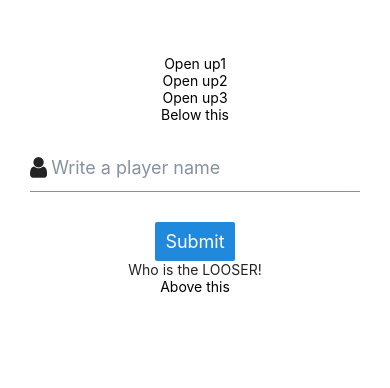
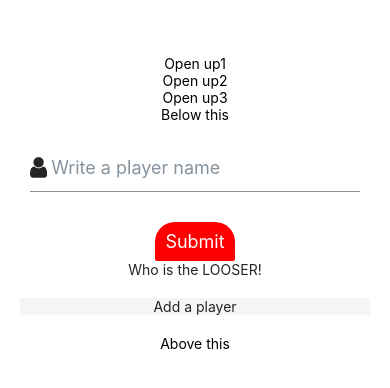
Before and after one commit to anas599/React-Native, a React Native app: screen / in a window 390 px wide. Shown: the top 388 px of the page. Built offline with nearby package versions, Linux system fonts and the light colour scheme.

Commit message:
update stage one

```diff
--- a/src/component/stage1.js
+++ b/src/component/stage1.js
@@ -1,10 +1,14 @@
-import React, { Component } from "react";
+import React, { useContext, Component } from "react";
 import { StyleSheet, View } from "react-native";
 import { Formik } from "formik";
 import * as yup from "yup";
 import { ListItem, Text } from "react-native-elements";
 import { Input, Icon, Button } from "@rneui/themed";
+import { MyContext } from "./context";
 export const Stage1 = () => {
+  const myContext = useContext(MyContext);
+
+  console.log(myContext);
   return (
     <>
       <Formik
@@ -12,11 +16,15 @@ export const Stage1 = () => {
         validationSchema={yup
           .object({ player: yup.string().required() })
           .shape({
-            player: yup.string().min(3, "more than 3").max(10, "less than 10"),
+            player: yup
+              .string()
+              .min(3, "more than 3")
+              .max(10, "less than 10")
+              .required("fill it the name idiot"),
           })
           .required("Required")}
         onSubmit={(values, { resetForm }) => {
-          alert("خره عليــــك " + values.player);
+          myContext.addPlayer(values.player);
           resetForm();
         }}
       >
@@ -37,20 +45,54 @@ export const Stage1 = () => {
                 onChangeText={handleChange("player")}
                 onBlur={handleBlur("player")}
                 value={values.player}
+                renderErrorMessage={errors.player && touched.player}
+                errorMessage={errors.player}
+                errorStyle={{ color: "red" }}
               />
               <Button
                 title="Submit"
                 type="solid"
                 onPress={handleSubmit}
-                buttonStyle={{ marginHorizontal: 20, marginTop: 20 }}
-                errors={errors}
+                buttonStyle={styles.button}
               />
             </>
             <Text>Who is the LOOSER!</Text>
           </>
         )}
       </Formik>
+      <View style={{ padding: 20, width: "100%" }}>
+        {myContext.state.player && myContext.state.player?.length > 0 ? (
+          myContext.state.player.map((player, i) => (
+            <ListItem
+              key={i}
+              bottomDivider
+              onLongPress={() => myContext.removePlayer(player)}
+            >
+              <ListItem.Chevron />
+              <ListItem.Title>{player}</ListItem.Title>
+            </ListItem>
+          ))
+        ) : (
+          <Text
+            style={{
+              textAlign: "center",
+              backgroundColor: "whitesmoke",
+            }}
+          >
+            Add a player
+          </Text>
+        )}
+      </View>
     </>
   );
 };
+const styles = StyleSheet.create({
+  button: {
+    marginHorizontal: 20,
+    marginTop: 20,
+    backgroundColor: "red",
+    borderStartEndRadius: 20,
+    borderTopStartRadius: 20,
+  },
+});
 export default Stage1;
```
